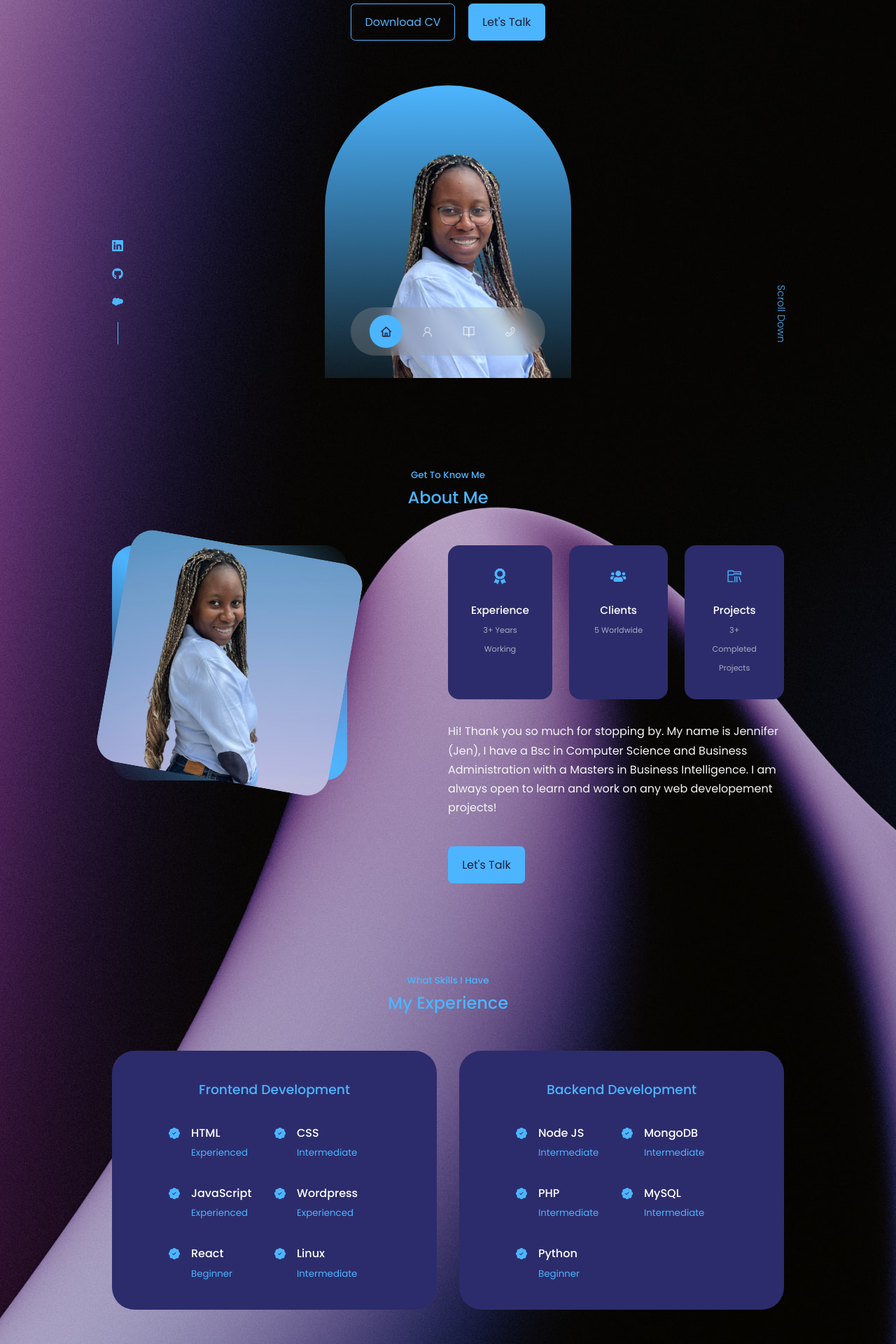
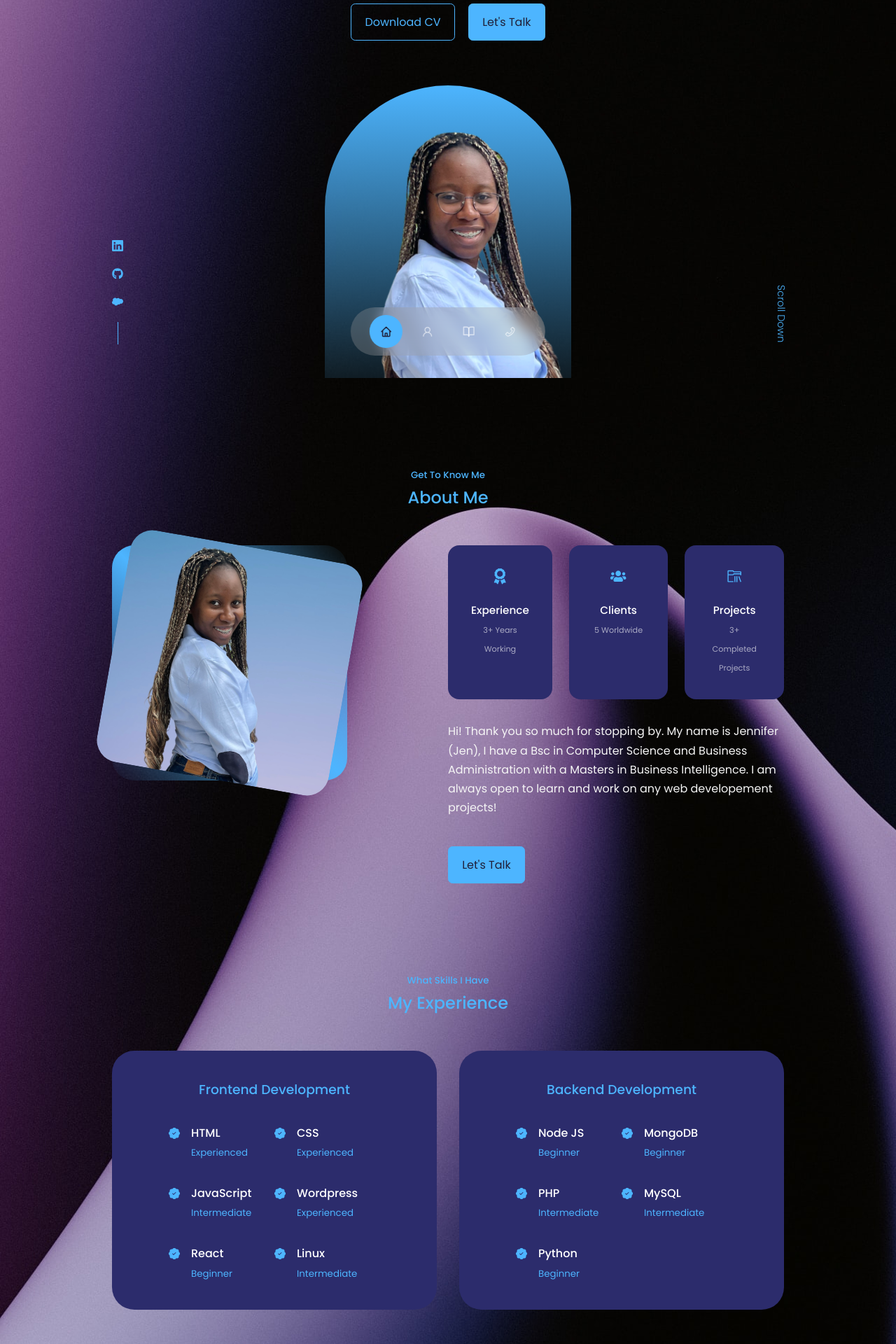
Before and after one commit to Delali97/my-portfolio, a React (Create React App) app: page / in a window 1280 px wide. Shown: the part 260-2180 px from the top of the page at 70% size. Built offline with nearby package versions, Linux system fonts and the light colour scheme.

Commit message:
removed the testimonials sections and edited the experiences

```diff
--- a/public/index.html
+++ b/public/index.html
@@ -4,7 +4,7 @@
     <meta charset="UTF-8">
     <meta http-equiv="X-UA-Compatible" content="IE=edge">
     <meta name="viewport" content="width=device-width, initial-scale=1.0">
-    <title>The Ultimate React Personal Portfolio Website</title>
+    <title>Jennifer Kpolu's Portfolio</title>
 </head>
 <body>
     <div id ="root"></div>
--- a/src/components/App.jsx
+++ b/src/components/App.jsx
@@ -17,7 +17,7 @@ const App = () => {
     <Experience />
     {/* <Services /> */}
     <Portfolio />
-    <Testimonials />
+    {/* <Testimonials /> */}
     <Contact />
     <Footer />
     </>
--- a/src/components/experience/Experience.jsx
+++ b/src/components/experience/Experience.jsx
@@ -22,14 +22,14 @@ const experience = () => {
               <BsPatchCheckFill className='experience__details-icon'/>
               <div>
               <h4>CSS</h4>
-              <small className='text-light'>Intermediate</small>
+              <small className='text-light'>Experienced</small>
               </div>
             </article>
             <article className='experience__details'>
               <BsPatchCheckFill className='experience__details-icon'/>
               <div>
               <h4>JavaScript</h4>
-              <small className='text-light'>Experienced</small>
+              <small className='text-light'>Intermediate</small>
               </div>
             </article>
             <article className='experience__details'>
@@ -63,14 +63,14 @@ const experience = () => {
               <BsPatchCheckFill className='experience__details-icon'/>
               <div>
               <h4>Node JS</h4>
-              <small className='text-light'>Intermediate</small>
+              <small className='text-light'>Beginner</small>
               </div>
             </article>
             <article className='experience__details'>
               <BsPatchCheckFill className='experience__details-icon'/>
               <div>
               <h4>MongoDB</h4>
-              <small className='text-light'>Intermediate</small>
+              <small className='text-light'>Beginner</small>
               </div>
             </article>
             <article className='experience__details'>
--- a/src/components/header/Header.jsx
+++ b/src/components/header/Header.jsx
@@ -13,7 +13,7 @@ const header = () => {
         <CTA />
         <HeaderSocial />
         <div className='me'>
-        <img src={ME} />
+        <img className= 'me-header' src={ME} />
         </div>
         <div>
         <a href="#contact" className='scroll__down'>Scroll Down</a>
--- a/src/components/header/header.css
+++ b/src/components/header/header.css
@@ -47,9 +47,12 @@ header {
     margin-top: 4rem;
     border-radius: 12rem 12rem 0 0;
     overflow: hidden;
-    padding: 1rem 1.5rem 1.5rem 1.5rem;
+
   }
 
+  .me-header {
+    height: 100%;
+  }
 
   /* =============== SCROLL DOWN ============== */
   .scroll__down {
```
Also changed, not shown: 1 other file (tests, documents, lock files or other folders).
